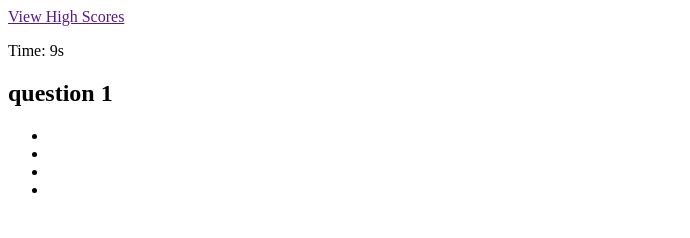
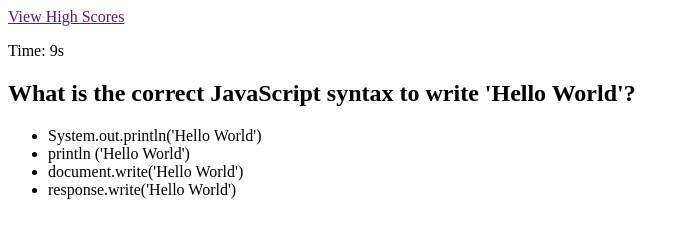
Before and after one commit to NicaVulcan/javascript-quiz, a plain HTML site: page index.html in a window 1280 px wide. Both pictures are taken after a click on the button "BEGIN!". Shown: the whole page, without its empty margins (0-690 px from the left). Drawn offline with Linux system fonts and the light colour scheme.

Commit message:
add questions and answers, and functionality to show each set of question and answers at a time

```diff
--- a/assets/js/script.js
+++ b/assets/js/script.js
@@ -6,42 +6,43 @@ var gameOverEl = document.querySelector("#game-over");
 var btnBeginQuiz = mainPageEl.querySelector("#begin");
 var questionHeading = questionPageEl.querySelector("#question");
 var answerChoiceList = questionPageEl.querySelector("#answer-choices");
+var choiceA = questionPageEl.querySelector("#choice-a")
+var choiceB = questionPageEl.querySelector("#choice-b")
+var choiceC = questionPageEl.querySelector("#choice-c")
+var choiceD = questionPageEl.querySelector("#choice-d")
 var qIndex = 0;
 
 // Questions array
 var questions = [
     {
-        question: "question 1",
-        answerChoices: ["I'm", "on a", "highway", "to hell"],
-        answerCorrect: "to hell"
+        question: "What is the correct JavaScript syntax to write 'Hello World'?",
+        answerChoices: ["System.out.println('Hello World')", "println ('Hello World')", "document.write('Hello World')", "response.write('Hello World')"],
+        answerCorrect: 2
     },
     {
-        question: "question 2",
-        answerChoices: ["for those", "about to", "rock", "we salute you"],
-        answerOne: "for those",
-        answerTwo: "about to",
-        answerThree: "rock",
-        answerCorrect: "we salute you"
+        question: "Inside which HTML element do we put the JavaScript?",
+        answerChoices: ["<js>", "<scripting>", "<javascript>", "<script>"],
+        answerCorrect: 3
     },
     {
-        question: "question 3",
-        answerChoices: ["you", "shook me", "all night", "long"],
-        answerCorrect: "long"
+        question: "Which of the following best describes JavaScript?",
+        answerChoices: ["an object-oriented scripting language.", "a low-level programming language.", "a scripting language precompiled in the browser.", "a compiled scripting language."],
+        answerCorrect: 0
     },
     {
-        question: "question 4",
-        answerChoices: ["TNT I'm dynamyte", "TNT and I'll win the fight", "TNT I'm a powerload", "TNT watch me explode"],
-        answerCorrect: "TNT watch me explode"
+        question: "Using _____ statements is how you test for specific conditions.",
+        answerChoices: ["Select", "If", "Switch", "For"],
+        answerCorrect: 1
     },
     {
-        question: "question 5",
-        answerChoices: ["let there be lignt", "sound", "drums, guitar", "let there be rock"],
-        answerCorrect: "let there be rock"
+        question: "What is meant by 'this' keyword in javascript?",
+        answerChoices: ["It referes previous object", "It is variable which contains value", "It refers current object", "None of the above"],
+        answerCorrect: 2
     },
     {
-        question: "question 6",
-        answerChoices: ["dirty deeds", "done", "dirt", "cheap"],
-        answerCorrect: "cheap"
+        question: "What would appear on the console if you were to type the following: 2 + 5 + '8'",
+        answerChoices: ["78", "278", "7 + '8'", "15"],
+        answerCorrect: 0
     },
 ]
 
@@ -66,30 +67,16 @@ var countdown = function () {
     }, 1000);
 };
 
-// Add questions
-// var askQuestions = function () {
-//     var i = 0;
-
-//     for (var i = 0; i < 6; i++) {
-//         var currentQuestion = questions[i];
-//         questionHeading.textContent = currentQuestion.question;
-//         console.log("this is " + currentQuestion.question);
-//         for (var questionIndex = 0; questionIndex < currentQuestion.answerChoices.length; questionIndex++) {
-//             var choices = currentQuestion.answerChoices[questionIndex];
-//             var choiceEl = document.createElement("li");
-//             choiceEl.innerText = choices;
-//             console.log(choices);
-//             answerChoiceList.appendChild(choiceEl);
-//         }
-//         answerChoiceList.addEventListener("click", checkAnswer);
-//     }
-// };
-
 var showQuestion = function () {
     questionHeading.textContent = questions[qIndex].question;
+    choiceA.textContent = questions[qIndex].answerChoices[0];
+    choiceB.textContent = questions[qIndex].answerChoices[1];
+    choiceC.textContent = questions[qIndex].answerChoices[2];
+    choiceD.textContent = questions[qIndex].answerChoices[3];
     answerChoiceList.addEventListener("click", checkAnswer);
+
     qIndex++
-}
+};
 
 var checkAnswer = function () {
     console.log("check");
--- a/index.html
+++ b/index.html
@@ -29,10 +29,10 @@
         <section id="question-page" status="hidden">
             <h1 id="question"></h1>
             <ul id="answer-choices">
-                <li class="choiceOne"></li>
-                <li class="choiceTwo"></li>
-                <li class="choiceThree"></li>
-                <li class="choiceFour"></li>
+                <li id="choice-a"></li>
+                <li id="choice-b"></li>
+                <li id="choice-c"></li>
+                <li id="choice-d"></li>
             </ul>
             <p id="prev-answer"></p>
         </section>
```
